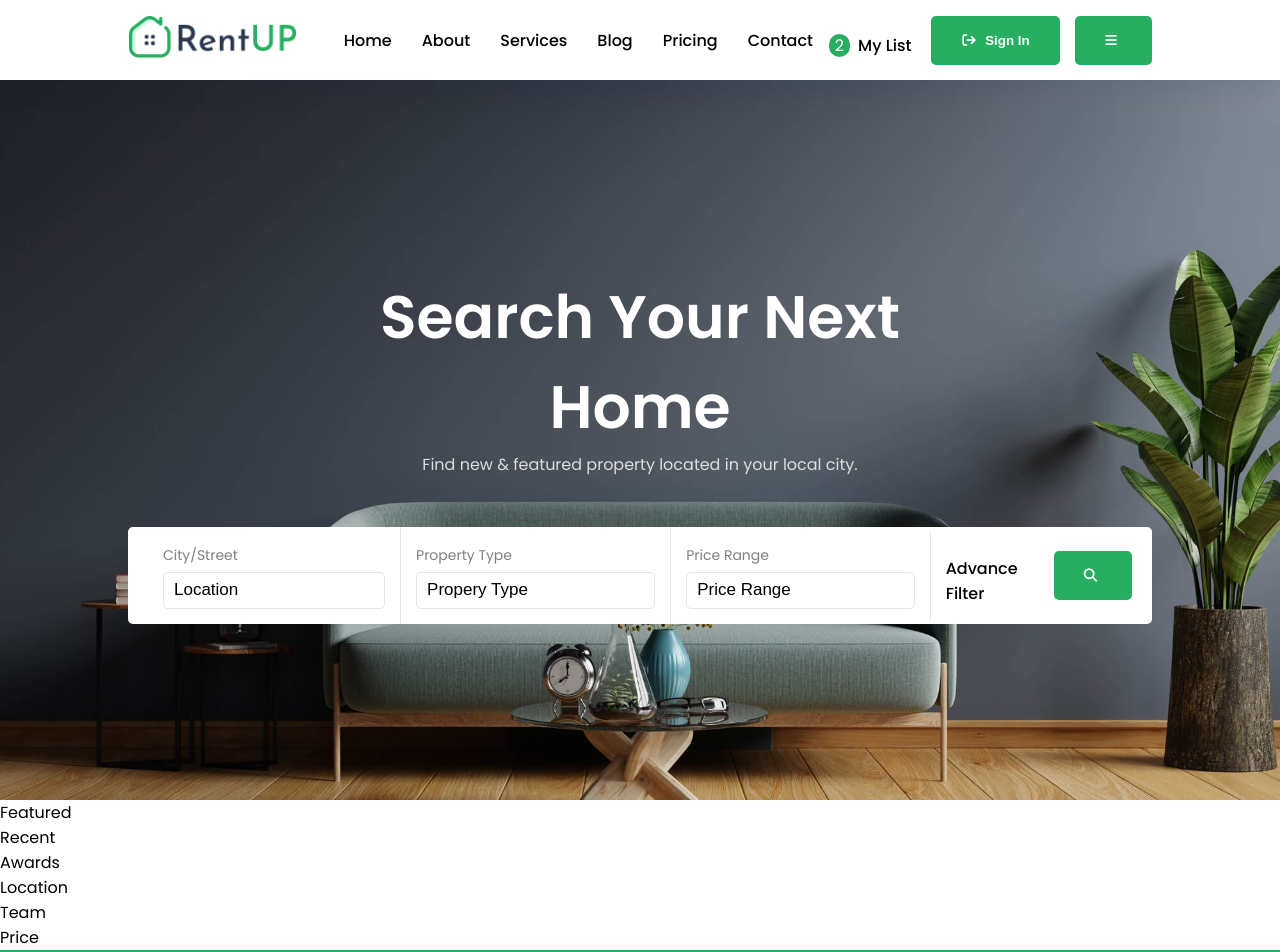
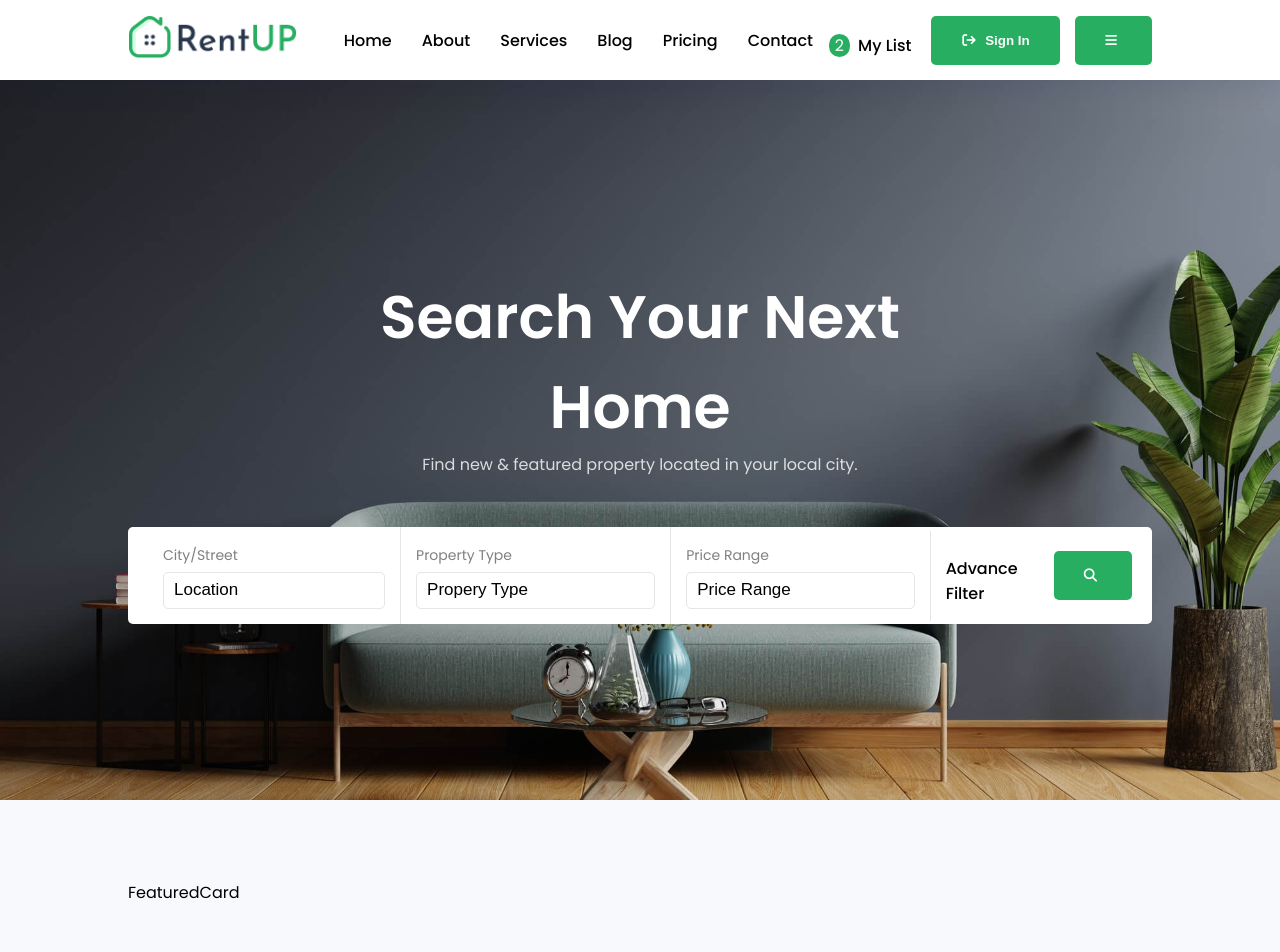
Before and after one commit to mehmetenfa/rentup-app, a React (Create React App) app: page / in a window 1280 px wide. Shown: the top 952 px of the page. Built offline with nearby package versions, Linux system fonts and the light colour scheme.

Commit message:
featured

```diff
--- a/src/components/home/featured/Featured.jsx
+++ b/src/components/home/featured/Featured.jsx
@@ -1,9 +1,22 @@
-import React from 'react'
+import React from "react";
+import Heading from "../../common/Heading";
+import "./Featured.css";
+import FeaturedCard from "./FeaturedCard";
 
 const Featured = () => {
   return (
-    <div>Featured</div>
-  )
-}
+    <>
+      <section className="featured background">
+        <div className="container">
+          <Heading />
+          <FeaturedCard
+            title="Featured Property Types"
+            subtitle="Find All Type of Property."
+          />
+        </div>
+      </section>
+    </>
+  );
+};
 
-export default Featured
+export default Featured;
```
